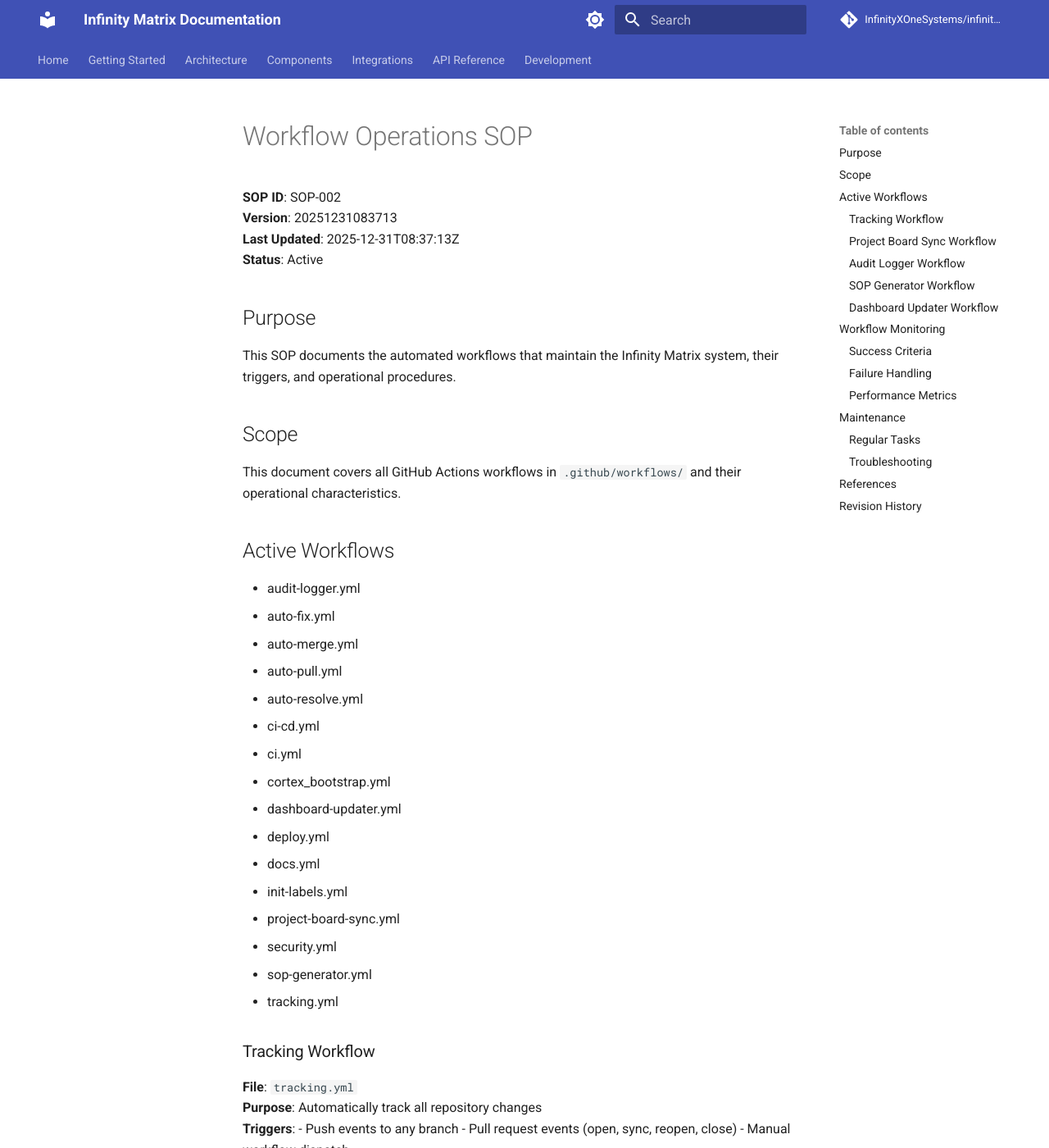
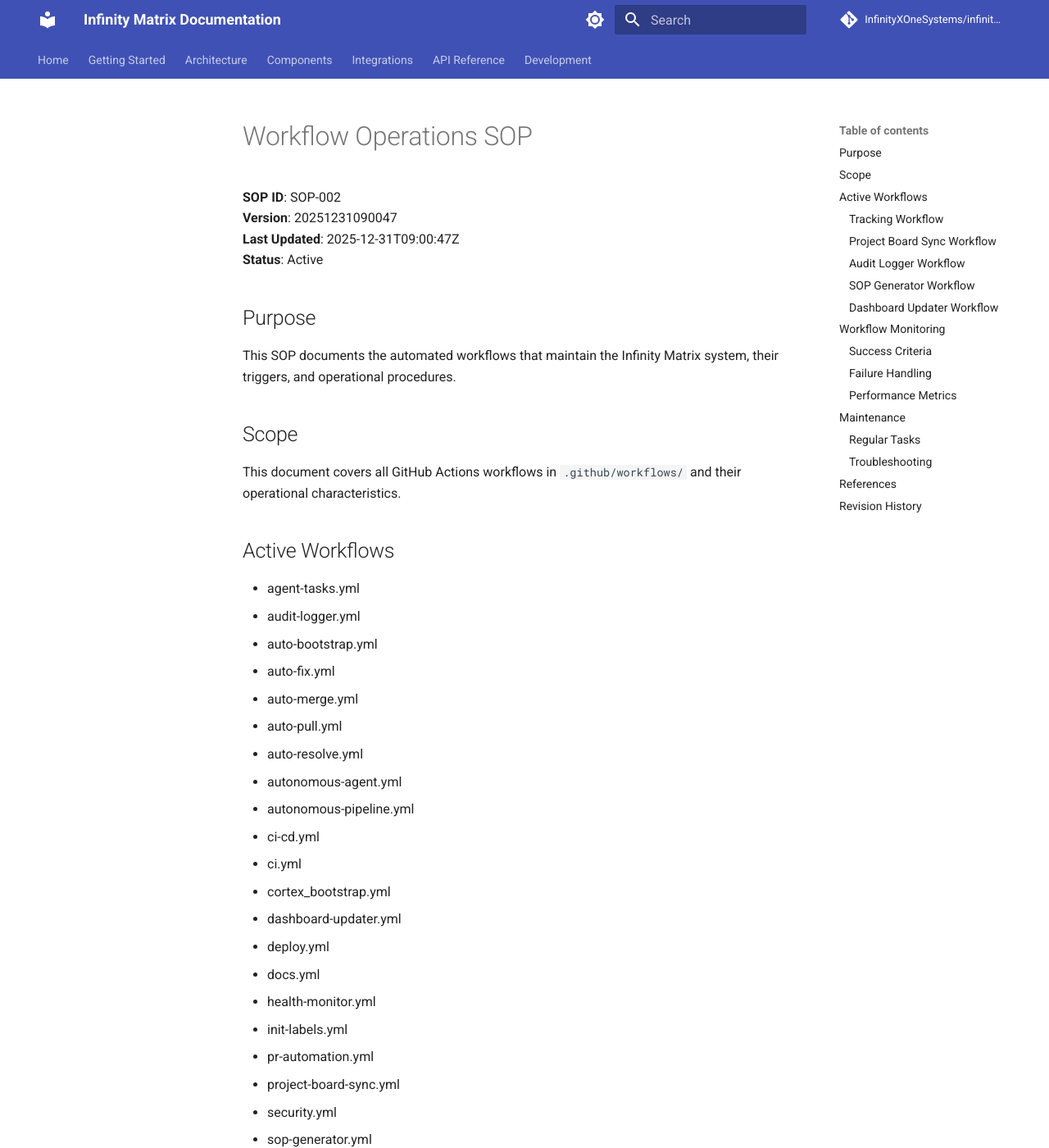
Before and after one commit to InfinityXOneSystems/infinity-matrix, an MkDocs documentation site: the page built from docs/sops/workflow-operations.md, in a window 1280 px wide and 1400 px high. Shown: the whole window at 82% size. Built offline with MkDocs 1.6.1 and Material for MkDocs 9.7.7, drawn with Linux system fonts in a browser that asks for light colours; comment, search, counter and statistics services are not loaded; some of the changed text lies outside the part shown.

Commit message:
📚 Auto-update SOPs: v20251231090047 at 2025-12-31T09:00:47Z

```diff
--- a/docs/sops/workflow-operations.md
+++ b/docs/sops/workflow-operations.md
@@ -1,8 +1,8 @@
 # Workflow Operations SOP
 
 **SOP ID**: SOP-002
-**Version**: 20251231083713
-**Last Updated**: 2025-12-31T08:37:13Z
+**Version**: 20251231090047
+**Last Updated**: 2025-12-31T09:00:47Z
 **Status**: Active
 
 ## Purpose
@@ -15,22 +15,31 @@
 
 ## Active Workflows
 
+- agent-tasks.yml
 - audit-logger.yml
+- auto-bootstrap.yml
 - auto-fix.yml
 - auto-merge.yml
 - auto-pull.yml
 - auto-resolve.yml
+- autonomous-agent.yml
+- autonomous-pipeline.yml
 - ci-cd.yml
 - ci.yml
 - cortex_bootstrap.yml
 - dashboard-updater.yml
 - deploy.yml
 - docs.yml
+- health-monitor.yml
 - init-labels.yml
+- pr-automation.yml
 - project-board-sync.yml
 - security.yml
 - sop-generator.yml
+- system-health.yml
+- system-manifest.yml
 - tracking.yml
+- vision_cortex_genesis.yml
 
 
 ### Tracking Workflow
@@ -162,7 +171,7 @@
 
 | Version | Date | Changes | Updated By |
 |---------|------|---------|------------|
-| 20251231083713 | 2025-12-31T08:37:13Z | Auto-generated update | SOP Generator |
+| 20251231090047 | 2025-12-31T09:00:47Z | Auto-generated update | SOP Generator |
 
 ---
 
```
Also changed, not shown: docs/sops/agent-deployment.md (+3 -3 lines), docs/sops/index.md (+1 -1 lines).
